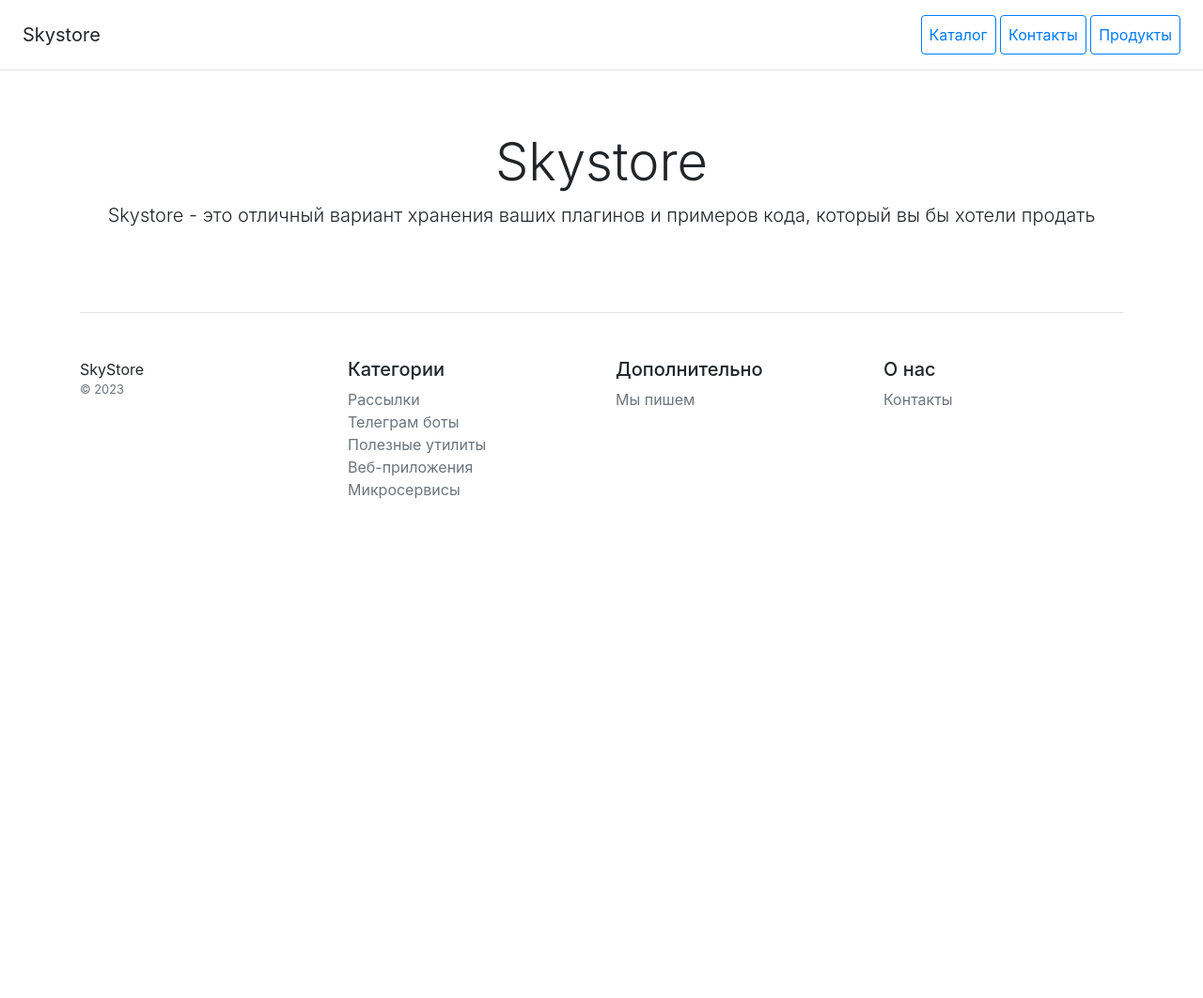
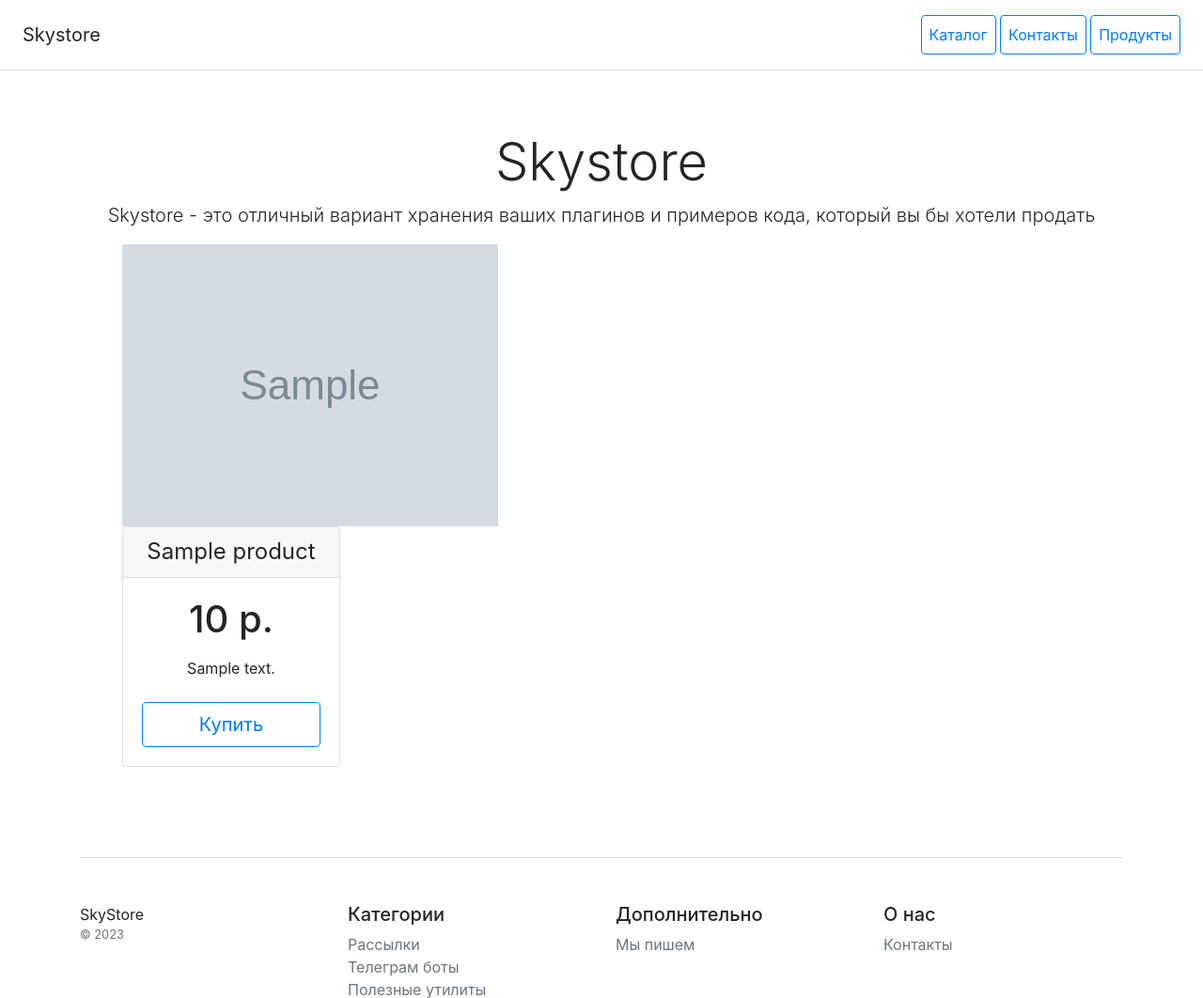
Before and after one commit to klepininalex/django_project, a Django app: page / in a window 1280 px wide. Shown: the top 1062 px of the page at 94% size. Before the commit the page ends 530 px from the top, so only its background shows below. Run offline with Django 4.2, Linux system fonts and the light colour scheme; tables that the repository leaves empty hold one stand-in row (values such as "Sample post"); grey boxes marked "Sample" are stand-in pictures; some libraries are stand-ins or nearby versions.

Commit message:
refactor homepage template

```diff
--- a/catalog/templates/catalog/homepage.html
+++ b/catalog/templates/catalog/homepage.html
@@ -4,5 +4,22 @@
     <h1 class="display-4">Skystore</h1>
     <p class="lead">Skystore - это отличный вариант хранения ваших плагинов и примеров кода, который вы бы хотели
         продать</p>
+    {% for object in object_list %}
+    <div class="col-3">
+        <img src="/media/{{ object.product_image }}"/>
+        <div class="card mb-4 box-shadow">
+            <div class="card-header">
+                <h4 class="my-0 font-weight-normal">{{ object }}</h4>
+            </div>
+            <div class="card-body">
+                <h1 class="card-title pricing-card-title">{{ object.product_price }} р.</h1>
+                <ul class="list-unstyled mt-3 mb-4 text-start m-3">
+                    {{ object.product_description|slice:100 }}
+                </ul>
+                <a class="btn btn-lg btn-block btn-outline-primary" href="{% url 'catalog:product' object.id %}">Купить</a>
+            </div>
+        </div>
+    </div>
+    {% endfor %}
 </div>
 {% endblock %}
```
